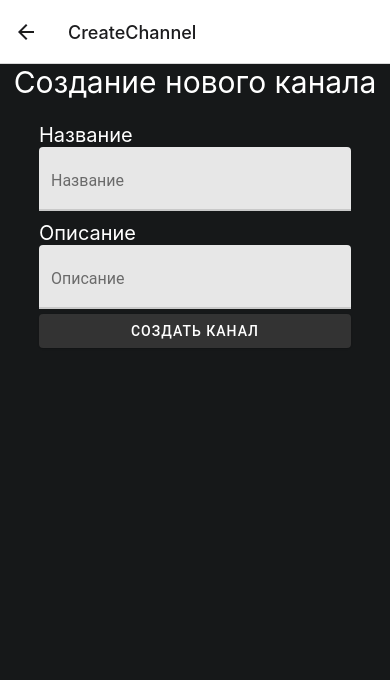
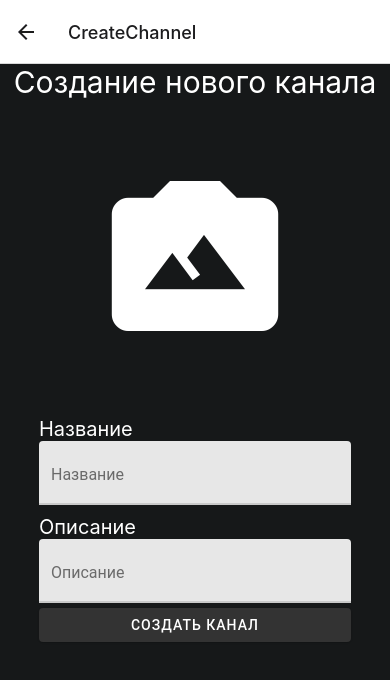
Before and after one commit to ponchik009/TULAHACK-CHAT-MOBILE, a React Native app: screen /CreateChannel in a window 390 px wide. Shown: the top 680 px of the page. Built offline with nearby package versions, Linux system fonts and the light colour scheme.

Commit message:
поправлен image picker на странице создания канала

```diff
--- a/pages/CreateChannel/Index.tsx
+++ b/pages/CreateChannel/Index.tsx
@@ -11,7 +11,7 @@ import {
 
 import * as ImagePicker from "expo-image-picker";
 import { createChannel } from "../../api/channel";
-import { Button, TextInput } from "react-native-paper";
+import { Button, TextInput, IconButton, Colors } from "react-native-paper";
 
 const CreateChannel = ({ navigation }: any) => {
   const [image, setImage] = React.useState<string | null>(null);
@@ -33,13 +33,10 @@ const CreateChannel = ({ navigation }: any) => {
 
   const handleSubmit = async () => {
     try {
-      await createChannel(name, about, image)
-
-    } catch (error) {
-
-    }
-    navigation.navigate('Home')
-  }
+      await createChannel(name, about, image);
+    } catch (error) {}
+    navigation.navigate("Home");
+  };
 
   return (
     <TouchableOpacity
@@ -52,13 +49,27 @@ const CreateChannel = ({ navigation }: any) => {
       </Text>
       <View style={{ width: "80%" }}>
         <View style={{ justifyContent: "center", alignItems: "center" }}>
-          {image && (
-            <Image
-              source={{ uri: image }}
-              style={{ width: 200, height: 200, borderRadius: 50 }}
+          {image ? (
+            <TouchableOpacity onPress={pickImage}>
+              <Image
+                source={{ uri: image }}
+                style={{
+                  width: 200,
+                  height: 200,
+                  borderRadius: 50,
+                  margin: 10,
+                }}
+              />
+            </TouchableOpacity>
+          ) : (
+            <IconButton
+              icon="camera-image"
+              color={Colors.white}
+              size={200}
+              onPress={pickImage}
+              style={{ image }}
             />
           )}
-          <Button title="Загрузить изображение" onPress={pickImage} />
         </View>
         <View
           style={{
@@ -69,7 +80,7 @@ const CreateChannel = ({ navigation }: any) => {
           <TextInput
             label="Название"
             value={name}
-            onChangeText={text => setName(text)}
+            onChangeText={(text) => setName(text)}
           />
         </View>
         <View
@@ -81,10 +92,10 @@ const CreateChannel = ({ navigation }: any) => {
           <TextInput
             label="Описание"
             value={about}
-            onChangeText={text => setAbout(text)}
+            onChangeText={(text) => setAbout(text)}
           />
         </View>
-        <Button mode="contained" color="#333" onPress={handleSubmit} >
+        <Button mode="contained" color="#333" onPress={handleSubmit}>
           <Text>Создать канал</Text>
         </Button>
       </View>
```
